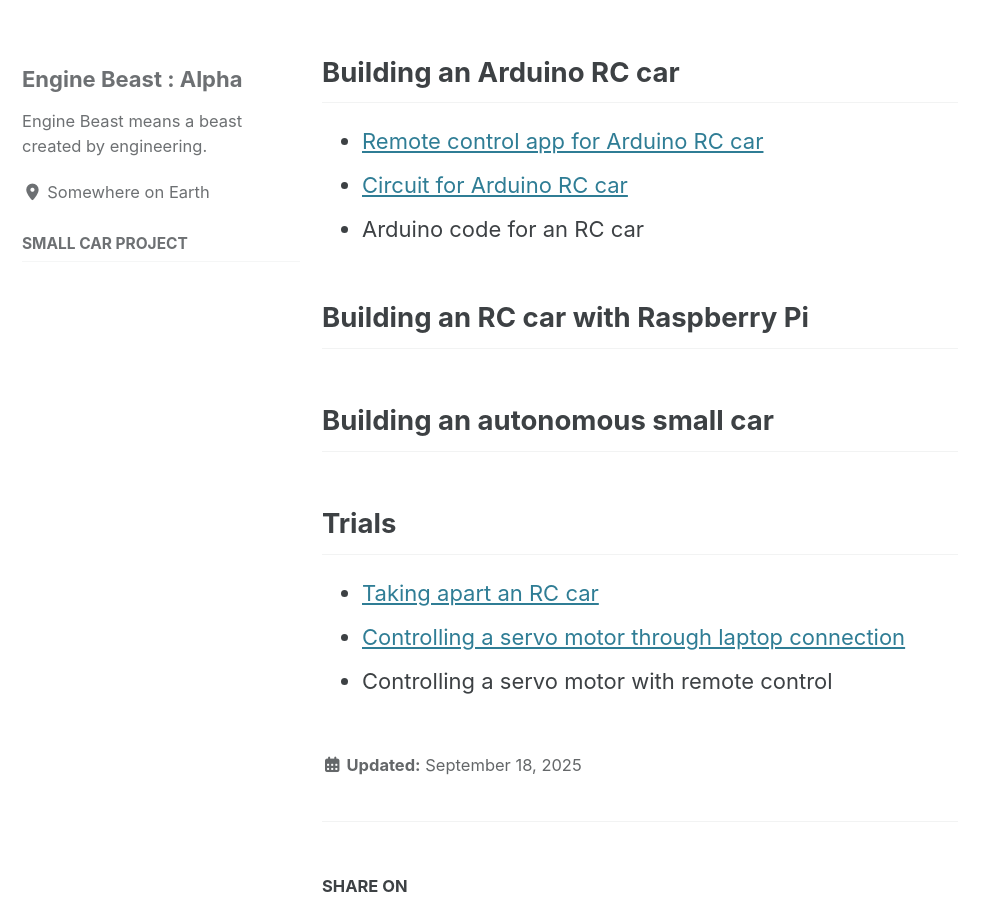
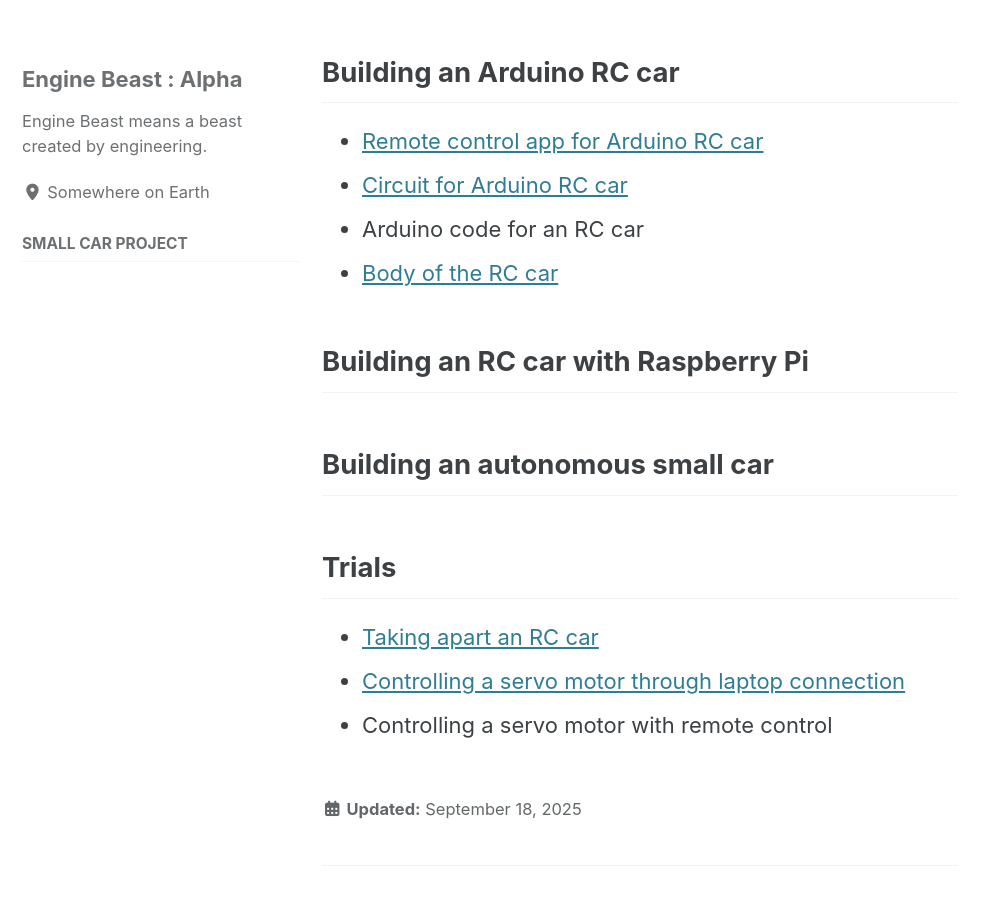
Before and after one commit to enginebeast/enginebeast.github.io, a Jekyll site: the page built from _posts/2025-09-18-smallcar.md, in a window 1280 px wide and 900 px high, scrolled down 365 px. Shown: the whole window, without its empty margins (0-999 px from the left). Built offline with Jekyll 4.4.1, drawn with Linux system fonts in a browser that asks for light colours; cached includes are drawn as plain includes.

```diff
--- a/_posts/2025-09-18-smallcar.md
+++ b/_posts/2025-09-18-smallcar.md
@@ -9,6 +9,7 @@ Actually, my original goal was to create the autonomous mini forklift to be appl
 - [Remote control app for Arduino RC car](arduino_car_app)
 - [Circuit for Arduino RC car](limit_hm)
 - Arduino code for an RC car
+- [Body of the RC car](car_body)
 
 ## Building an RC car with Raspberry Pi
 
```
